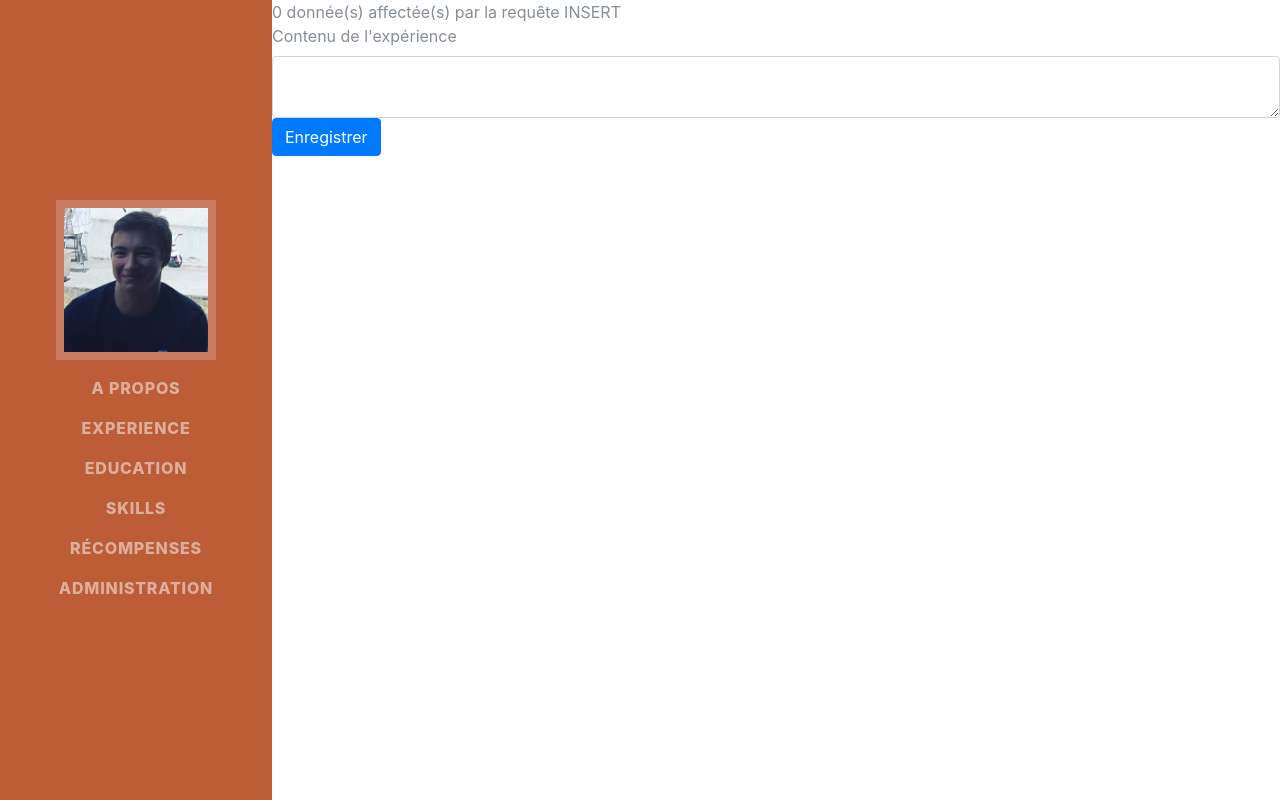
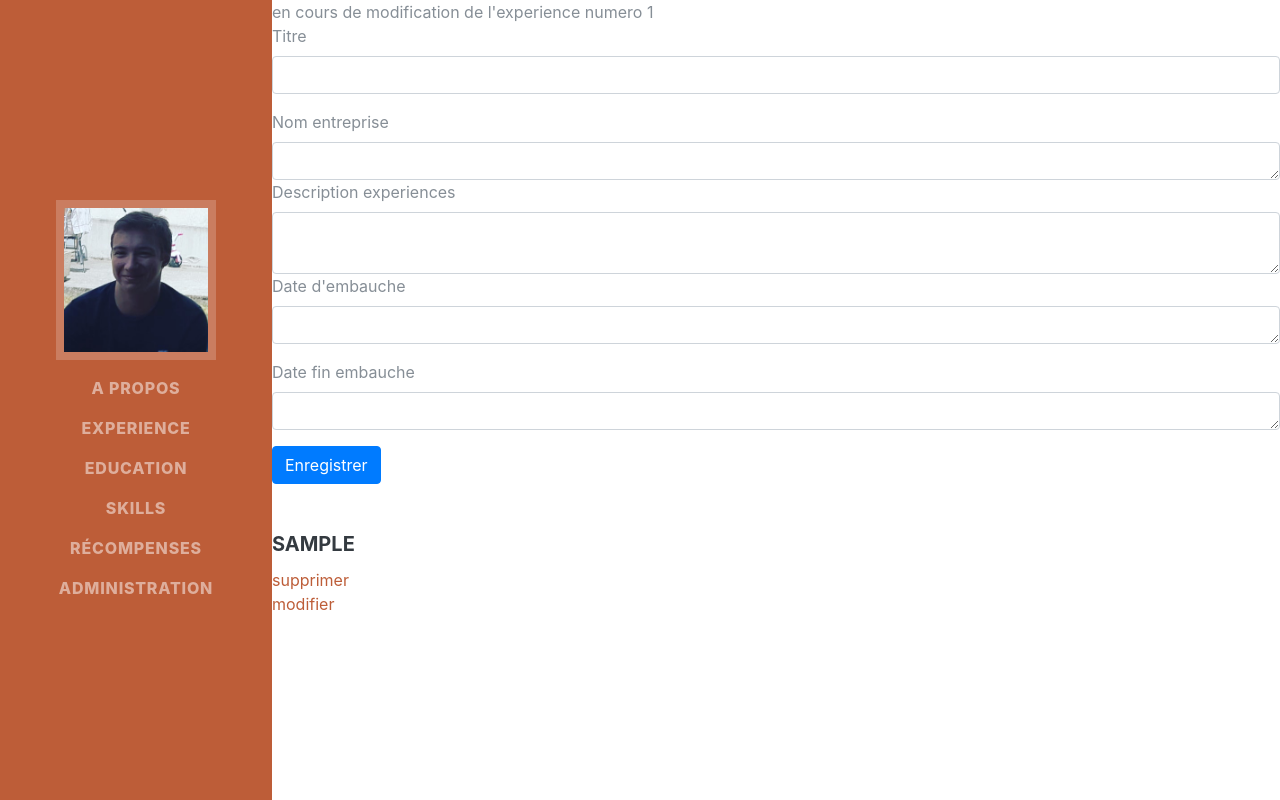
Before and after one commit to GuillaumeDupuy/CV-PHP, a PHP site: page /admin.php?modification=1 in a window 1280 px wide. Run offline with PHP 8.4, Linux system fonts and the light colour scheme; tables that the repository leaves empty or names only in its code hold one stand-in row (values such as "Sample post"); some web fonts are replaced.

Commit message:
SQL fini (ajout, modif, supp)
correction de bug au niveau de l'ajout
ajout de la modification et suppression

```diff
--- a/site_cv_eval/about.php
+++ b/site_cv_eval/about.php
@@ -8,7 +8,7 @@
         <div class="subheading mb-5">18 Avenue Du Marechal Joffre · Neuilly-Plaisance, 93360 · 0659288364 ·
           <a href="mailto:name@email.com">guillaume.dupuy@ynov.com</a>
         </div>
-        <p class="lead mb-5">Je suis actuel étudiant à Paris Ynov Campus en Bachelor 1 Informatique</p>
+        <p class="lead mb-5">Je suis actuellement étudiant à Paris Ynov Campus en Bachelor 1 Informatique</p>
         <div class="social-icons">
           <a href="https://github.com/guillaume9320">
             <i class="fab fa-github"></i>
--- a/site_cv_eval/admin.php
+++ b/site_cv_eval/admin.php
@@ -2,43 +2,102 @@
 <?php require_once("inc/data.inc.php"); ?>
 
 <?php
-//***************************************** */
-//Modification Base de données
-//***************************************** */
-//if (!empty($_POST)) {
 
-    $pdo = new PDO("mysql:host=localhost;dbname=eval_site", "root", "", array(PDO::ATTR_ERRMODE=>PDO::ERRMODE_EXCEPTION));
-    //******************************************* */
-    // Insertion
-    $result = $pdo->exec("INSERT INTO eval_site (emploi, entreprise, description, date_embauche, date_fin) VALUES ('paysan', 'mon oncle', 'conduire tracteur, traire les vaches', '2016-02-15', '2019-06-26');");
-    echo $result . ' donnée(s) affectée(s) par la requête INSERT<br>';
-    //******************************************* */
+if (!empty($_POST)) {
 
-    //******************************************* */
-    // Modification
-    //$result = $pdo->exec("UPDATE employes SET salaire = salaire + 1000 WHERE prenom='Quentin'");
-    //echo $result . ' donnée(s) affectée(s) par la requête UPDATE<br>';
-    //******************************************* */
 
-    //******************************************* */
-    // Suppresion
-    //$result = $pdo->exec("DELETE FROM employes WHERE prenom = 'Quentin'");
-    //echo $result . ' donnée(s) affectée(s) par la requête DELETE<br>';
-    //******************************************* */
+    //***************************************** */
+    //Modification Base de données
+    //***************************************** */
+    if (!empty($_GET['modification'])) {
+        $id = $_GET['modification'];
+        $pdo->exec("UPDATE experiences SET emploi = \"$_POST[emploi]\" WHERE id_experiences= $id");
+        $pdo->exec("UPDATE experiences SET entreprise = \"$_POST[entreprise]\"  WHERE id_experiences= $id");
+        $pdo->exec("UPDATE experiences SET description = \"$_POST[description]\" WHERE id_experiences= $id");
+        $pdo->exec("UPDATE experiences SET date_embauche = \"$_POST[date_embauche]\" WHERE id_experiences= $id");
+        $pdo->exec("UPDATE experiences SET date_fin = \"$_POST[date_fin]\" WHERE id_experiences= $id");
 
-//}
+        //***************************************** */
+        //Ajout à la Base de données
+        //***************************************** */
+    } else {
+        $requeteSQL = "INSERT INTO experiences (emploi, entreprise, description, date_embauche, date_fin) VALUE ('$_POST[emploi]', '$_POST[entreprise]', '$_POST[description]','$_POST[date_embauche]','$_POST[date_fin]')";
+        $result = $pdo->exec($requeteSQL);
+    }
+
+    //***************************************** */
+    //Suppression Base de données
+    //***************************************** */
+} else if (!empty($_GET)) {
+    if (!empty($_GET['delete'])) {
+        $to_suppr = $_GET['delete'];
+        $pdo->exec("DELETE FROM experiences WHERE id_experiences = $to_suppr ");
+    }
+    if (!empty($_GET['modification'])) {
+
+        echo "en cours de modification de l'experience numero " . $_GET['modification'];
+    }
+}
 
 ?>
 
 <div class="starter-template">
     <form method="POST" action="" enctype='multipart/form-data'>
 
+
+        <div class="form-group">
+            <label for="emploi">Titre</label>
+            <input type="texte" class="form-control" id="emploi" name="emploi">
+        </div>
+
         <div class="resume-item d-flex flex-column  ">
-            <label for="contenu">Contenu de l'expérience</label>
-            <textarea rows="2" class="form-control" id="contenu" name="contenu"></textarea>
+            <label for="entreprise">Nom entreprise</label>
+            <textarea rows="1" class="form-control" id="entreprise" name="entreprise"></textarea>
+        </div>
+
+        <div class="resume-item d-flex flex-column  ">
+            <label for="description">Description experiences</label>
+            <textarea rows="2" class="form-control" id="description" name="description"></textarea>
+        </div>
+
+        <div class="form-group">
+            <label for="date_embauche">Date d'embauche</label>
+            <textarea rows="1" class="form-control" id="date_embauche" name="date_embauche"></textarea>
+        </div>
+
+        <div class="form-group">
+            <label for="date_fin">Date fin embauche</label>
+            <textarea rows="1" class="form-control" id="date_fin" name="date_fin"></textarea>
         </div>
 
         <button type="submit" class="btn btn-primary">Enregistrer</button>
 
     </form>
+
+    <br>
+
+    <?php
+
+    $base_de_donnee = $pdo->query("SELECT * FROM experiences ORDER BY id_experiences DESC");
+    while ($experiences = $base_de_donnee->fetch(PDO::FETCH_OBJ)) { ?>
+
+        <div>
+
+            <br>
+
+            <div>
+                <h5 class="card-title"><?php echo $experiences->emploi; ?></h5>
+            </div>
+
+            <?php echo '<a href="admin.php?delete=' . $experiences->id_experiences . '" >' ?> supprimer</a>
+
+            <br>
+
+            <?php echo '<a href="admin.php?modification=' . $experiences->id_experiences . '" >' ?> modifier</a>
+
+        </div>
+
+    <?php } ?>
+
+
 </div>
--- a/site_cv_eval/index.php
+++ b/site_cv_eval/index.php
@@ -1,5 +1,4 @@
 <?php include("inc/header.inc.php"); ?>
-
 
 
 </body>
```
Also changed, not shown: site_cv_eval/exp.php (+30 -0 lines), site_cv_eval/sauvegarde_code.php (added, +71 -0 lines).
